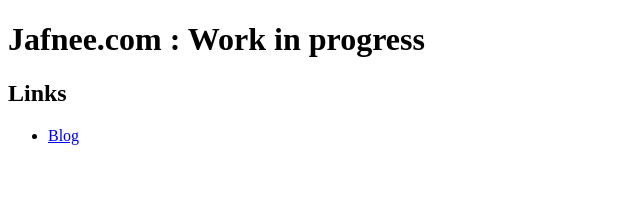
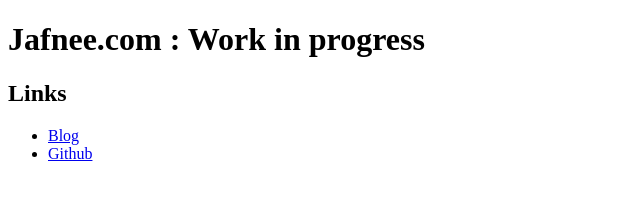
Before and after one commit to Jafnee/Jafnee.com, a plain HTML site: page index.html in a window 1280 px wide. Shown: the full height of the page, 0-640 px from the left. Drawn offline with Linux system fonts and the light colour scheme.

Commit message:
Add hyperlink to Github

```diff
--- a/index.html
+++ b/index.html
@@ -8,5 +8,6 @@
 	<h2>Links</h2>
 	<ul>
 		<li><a href="http://blog.jafnee.com">Blog</a>
+		<li><a href="https://github.com/">Github</a></li>
 </body>
 </html>
```
